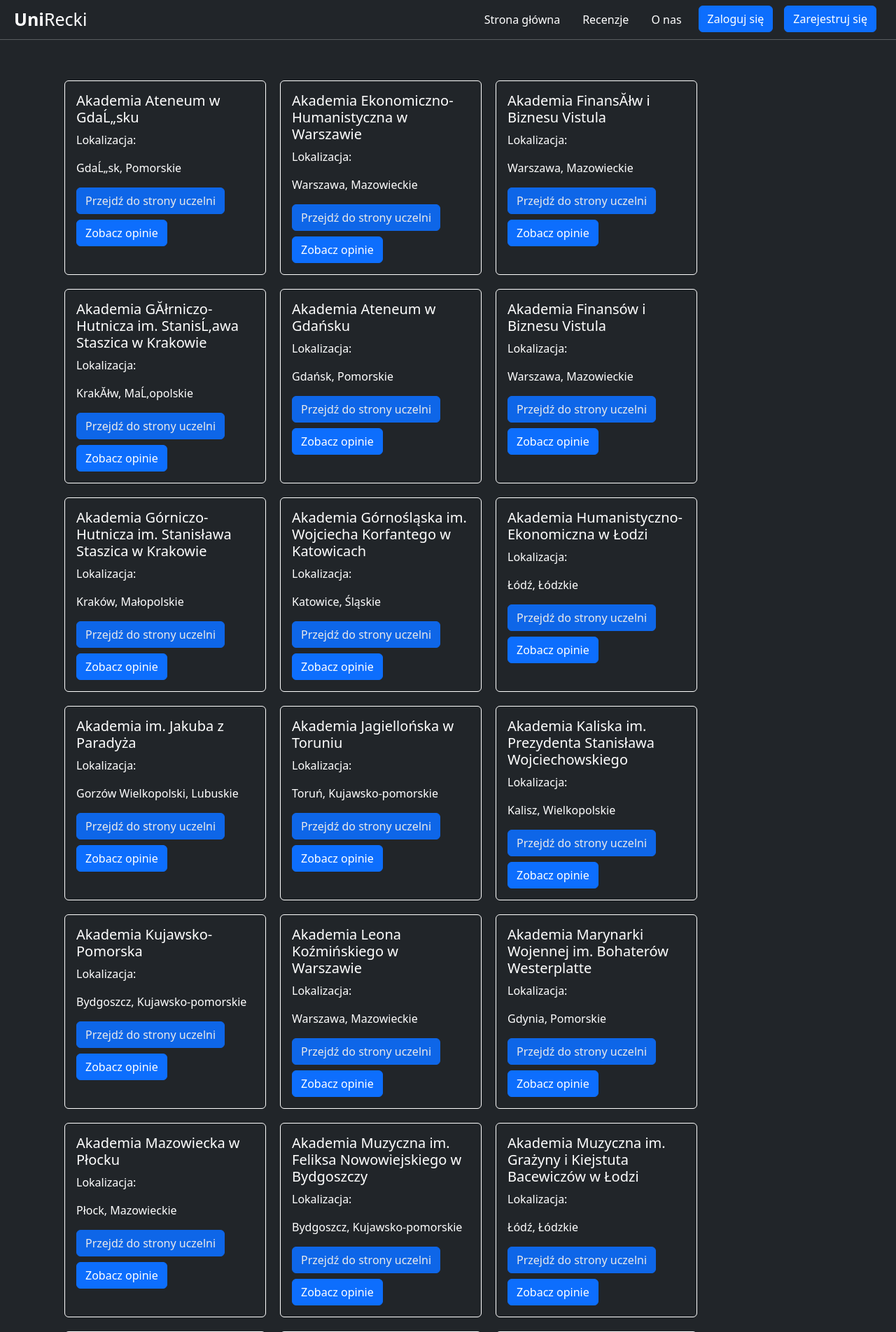
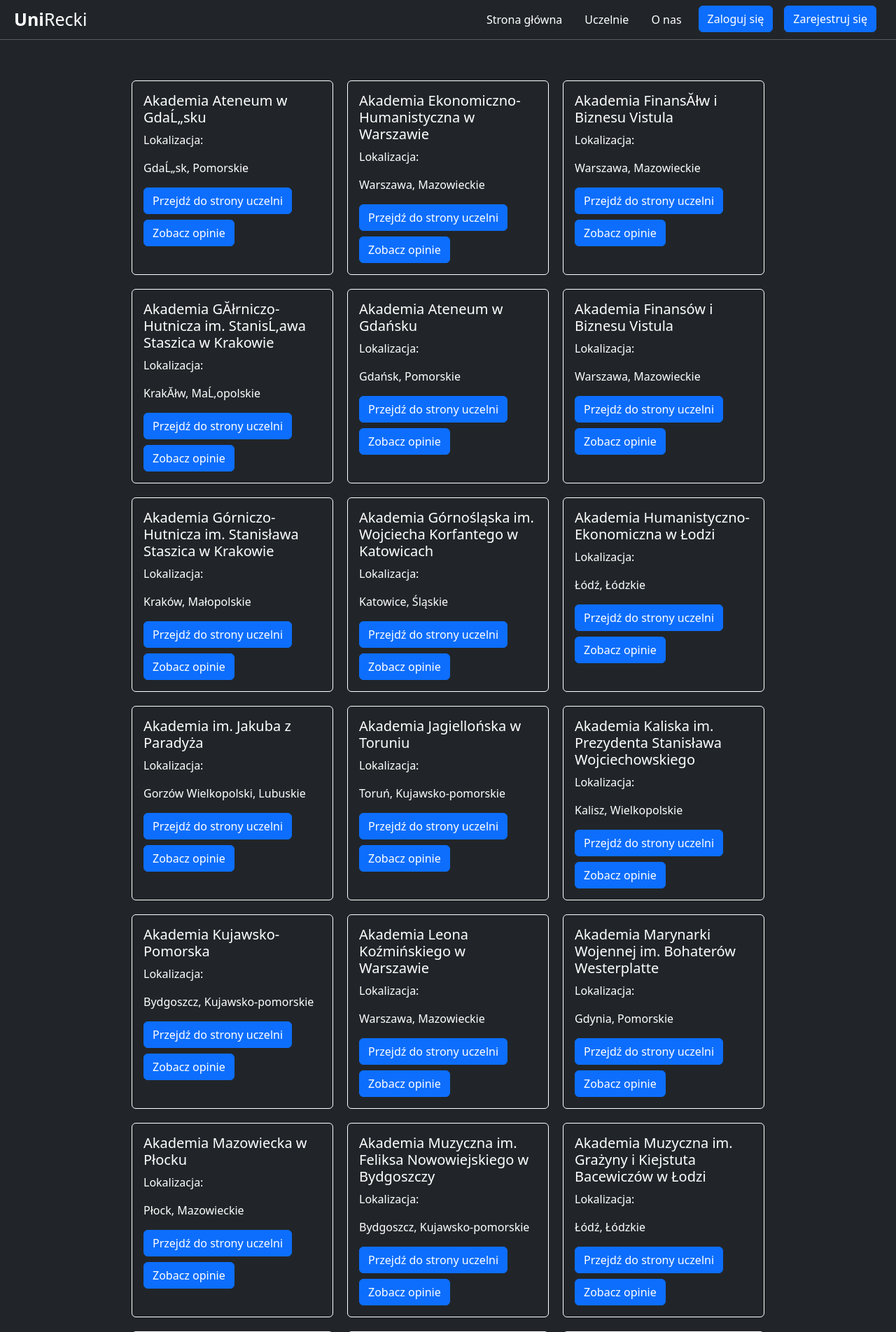
Before and after one commit to MateuszGrabarczyk/UniRecka---University-Reviews-Web-App-in-Django, a Django app: page /university/ in a window 1280 px wide. Shown: the top 1904 px of the page at 70% size. Run offline with Django 4.2, Linux system fonts and the light colour scheme; data comes from the database, SQL or seed files in the repository.

Commit message:
✨Add navigation to university_list, center div

```diff
--- a/unirecka/templates/base.html
+++ b/unirecka/templates/base.html
@@ -43,7 +43,7 @@
                  href="{% url 'index' %}">Strona główna</a>
             </li>
             <li class="nav-item opacity">
-              <a class="nav-link mx-2 active" href="#">Recenzje</a>
+              <a class="nav-link mx-2 active" href="{% url 'university_list' %}">Uczelnie</a>
             </li>
             <li class="nav-item opacity">
               <a class="nav-link mx-2 active" href="{% url 'about' %}">O nas</a>
--- a/unirecka/universities/static/universities/university_list.css
+++ b/unirecka/universities/static/universities/university_list.css
@@ -4,7 +4,3 @@
     border: 1px solid white;
     margin: 10px;
 }
-
-.opacity_lower {
-    opacity: 0.9;
-}
--- a/unirecka/universities/templates/universities/university_list.html
+++ b/unirecka/universities/templates/universities/university_list.html
@@ -7,7 +7,7 @@
     Uczelnie
 {% endblock title %}
 {% block content %}
-    <div class="container mt-5 d-flex flex-wrap">
+    <div class="container mt-5 d-flex flex-wrap justify-content-center">
         {% for university in universities %}
             <div class="card bg-dark">
                 <div class="card-body">
@@ -15,7 +15,7 @@
                     {% comment %} <h6 class="card-subtitle mb-2 text-body-secondary">Card subtitle</h6> {% endcomment %}
                     <p class="card-text">Lokalizacja:</p>
                     <p>{{ university.city }}, {{ university.voivodeship | capfirst }}</p>
-                    <a href="#" class="btn btn-primary opacity_lower">Przejdź do strony uczelni</a>
+                    <a href="#" class="btn btn-primary">Przejdź do strony uczelni</a>
                     <a href="#" class="btn btn-primary mt-2">Zobacz opinie</a>
                 </div>
             </div>
```
